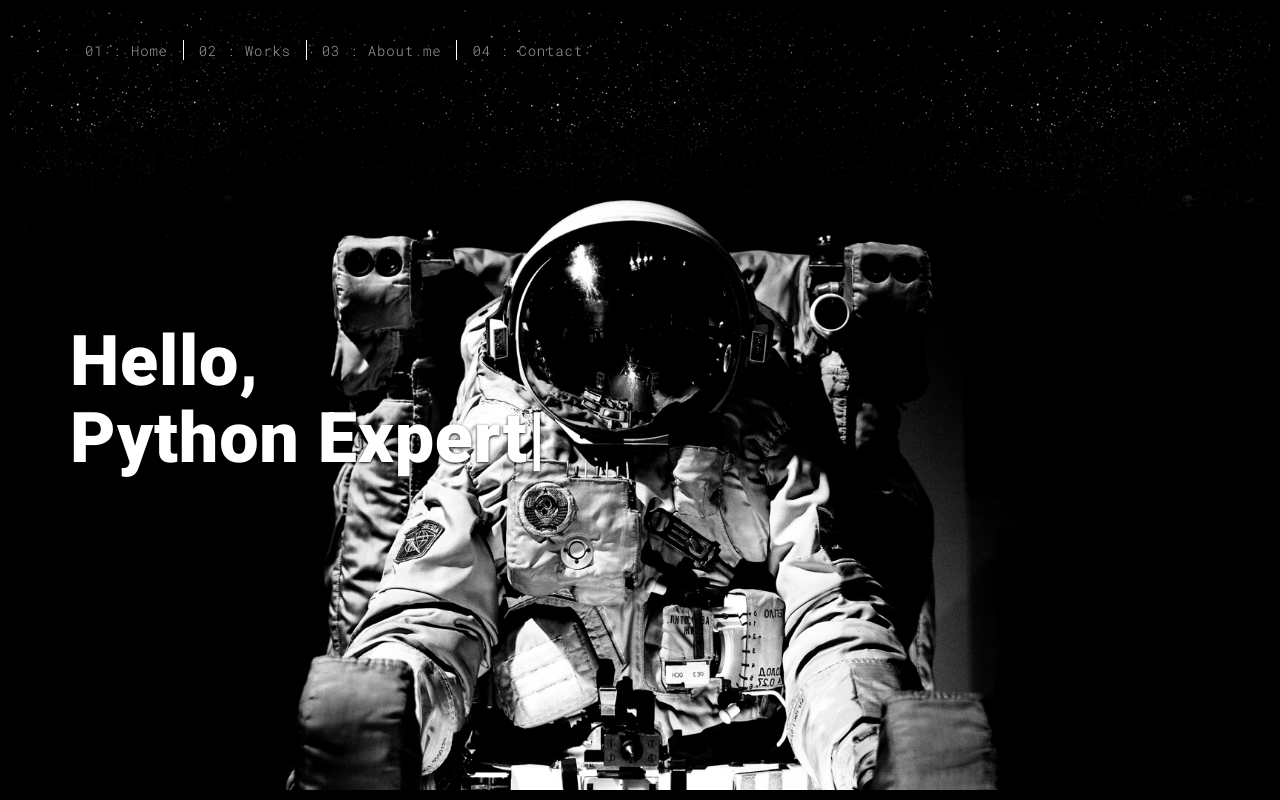
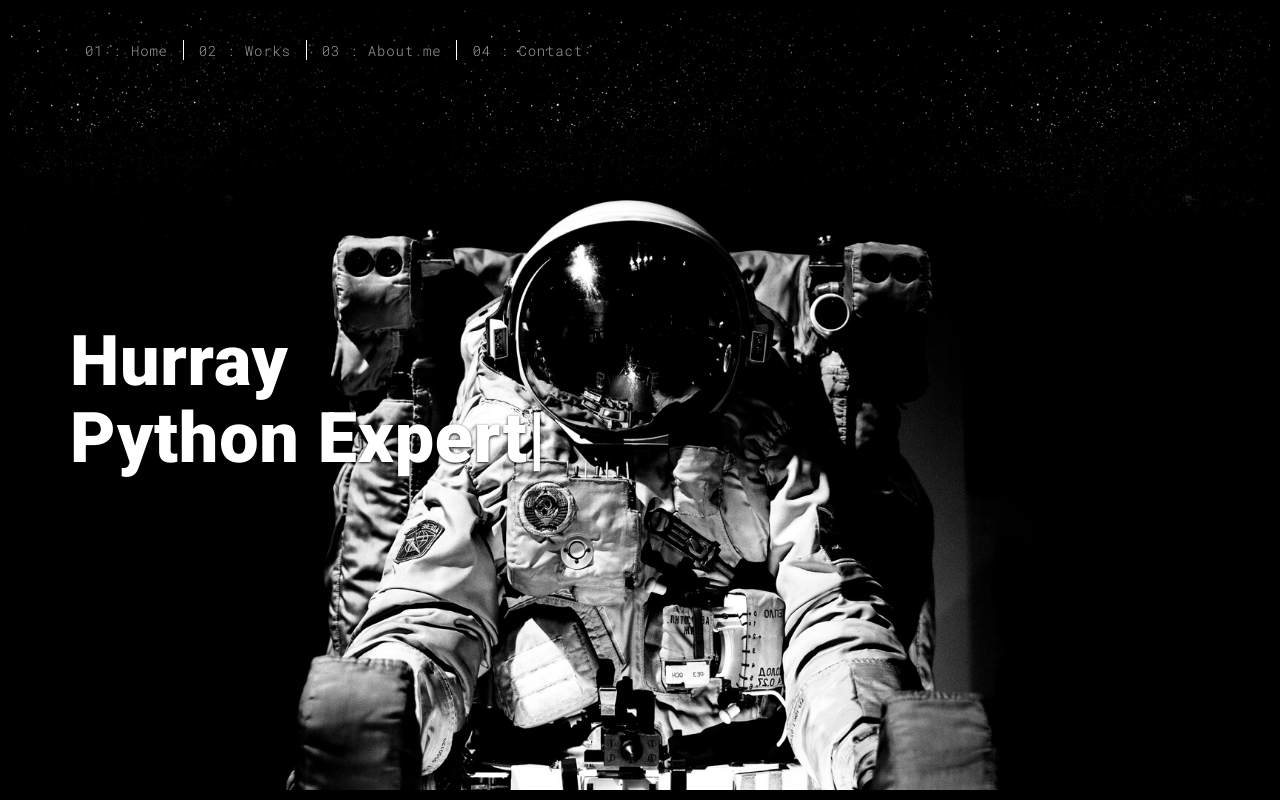
Before and after one commit to zaidahma/PortF, a Flask app: page / in a window 1280 px wide. Run offline with Flask 3, Linux system fonts and the light colour scheme; some libraries are stand-ins or nearby versions.

Commit message:
changing text

```diff
--- a/templates/index.html
+++ b/templates/index.html
@@ -58,7 +58,7 @@
                 <div class="col-xs-12">
                     <div class="hero-full-wrapper">
                         <div class="text-content">
-                            <h1>Hello,<br>
+                            <h1>Hurray<br>
                                 <span id="typed-strings">
                                     <span>I'm Zaid Ahmad Zafeer</span>
                                     <span>Python Expert</span>
```
